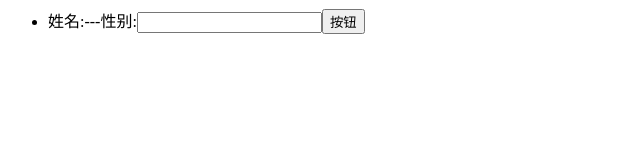
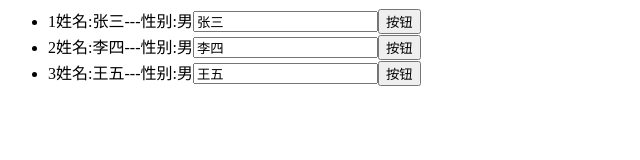
Before and after one commit to time-go/grootJs, a plain HTML site: page index5.html in a window 1280 px wide. Shown: the whole page, without its empty margins (0-640 px from the left). Drawn offline with nearby package versions, Linux system fonts and the light colour scheme.

Commit message:
Update index5.html

```diff
--- a/index5.html
+++ b/index5.html
@@ -1,16 +1,16 @@
 <html>
 <head>
     <title>$self $index $first $last parent() outerParent()</title>
-    <script src="jquery-1.7.2.min.js"></script>
+    <script src="jquery-1.11.2.min.js"></script>
     <script src="groot.js"></script>
 </head>
 <body>
 <div gt-view="myview">
     <ul gt-each="list">
-        <li gt-attr="$index(id,value +1)"><span gt-text="$index(value+1)"></span><span>姓名:</span><span
-                gt-text="name"></span>---<span>性别:</span><span
-                gt-text="sex"></span><input
-                type="text" gt-value-change="name"/><input type="button" value="按钮" gt-click="click"></li>
+        <li gt-attr="$index(id,value +1)"><span gt-text="{$index}+1"></span><span>姓名:</span><span
+                gt-text="{name}"></span>---<span>性别:</span><span
+                gt-text="{sex}"></span><input
+                type="{text}" gt-value-change="name"/><input type="button" value="按钮" gt-click="click"></li>
     </ul>
 </div>
 </body>
@@ -19,8 +19,8 @@
     groot.view("myview", function (vm, ve) {
         vm.list = [
             {"name": "张三", "sex": "男"}
-            ,{"name": "李四", "sex": "男"}
-            ,{"name": "王五", "sex": "男"}
+            , {"name": "李四", "sex": "男"}
+            , {"name": "王五", "sex": "男"}
         ];
         ve.click = function ($self) {
             groot.log($self);//$self为点击事件所在的vm
@@ -31,5 +31,4 @@
             groot.log($self.outerParent());//返回数组所在vm
         }
     })
-    groot.sweep();
 </script>
```
